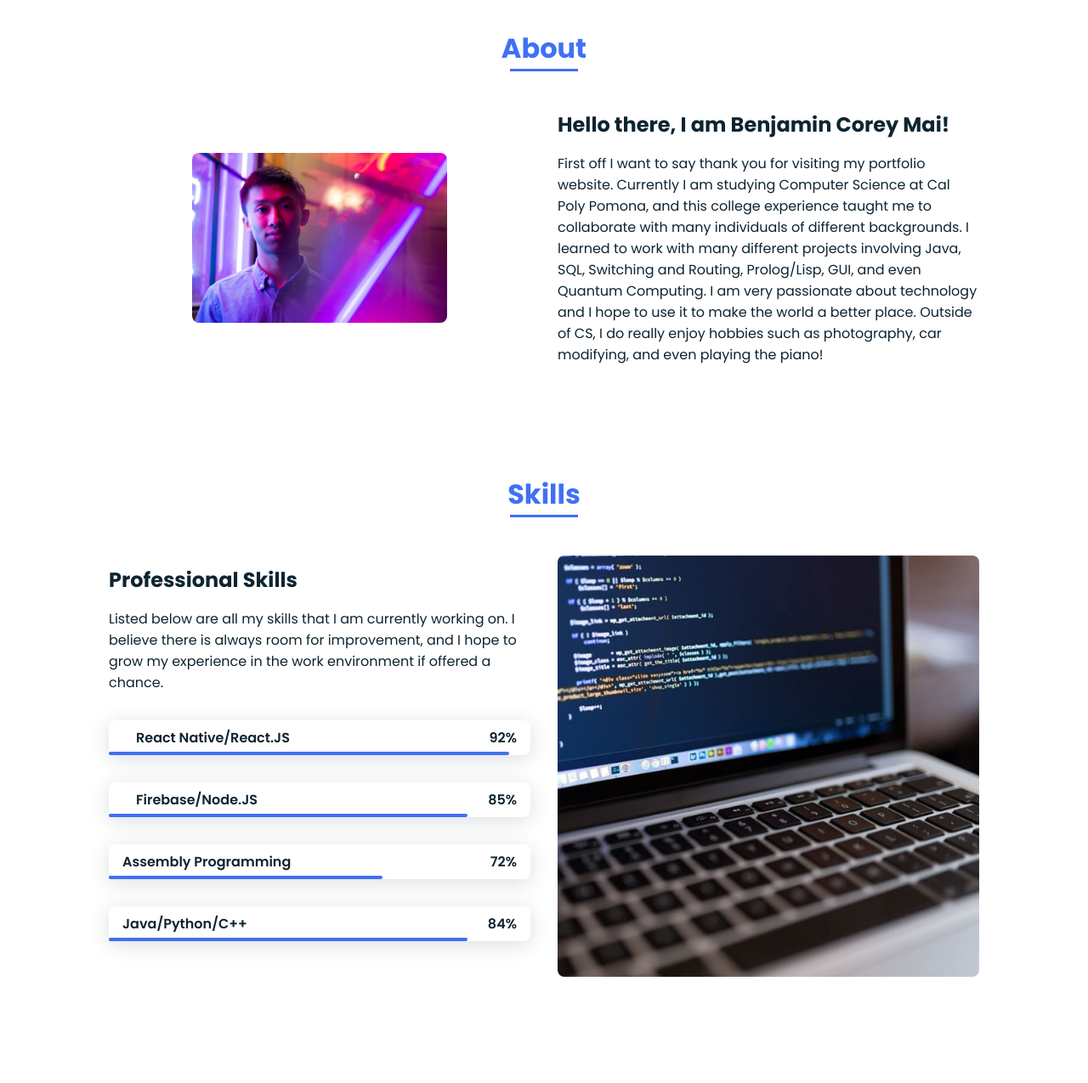
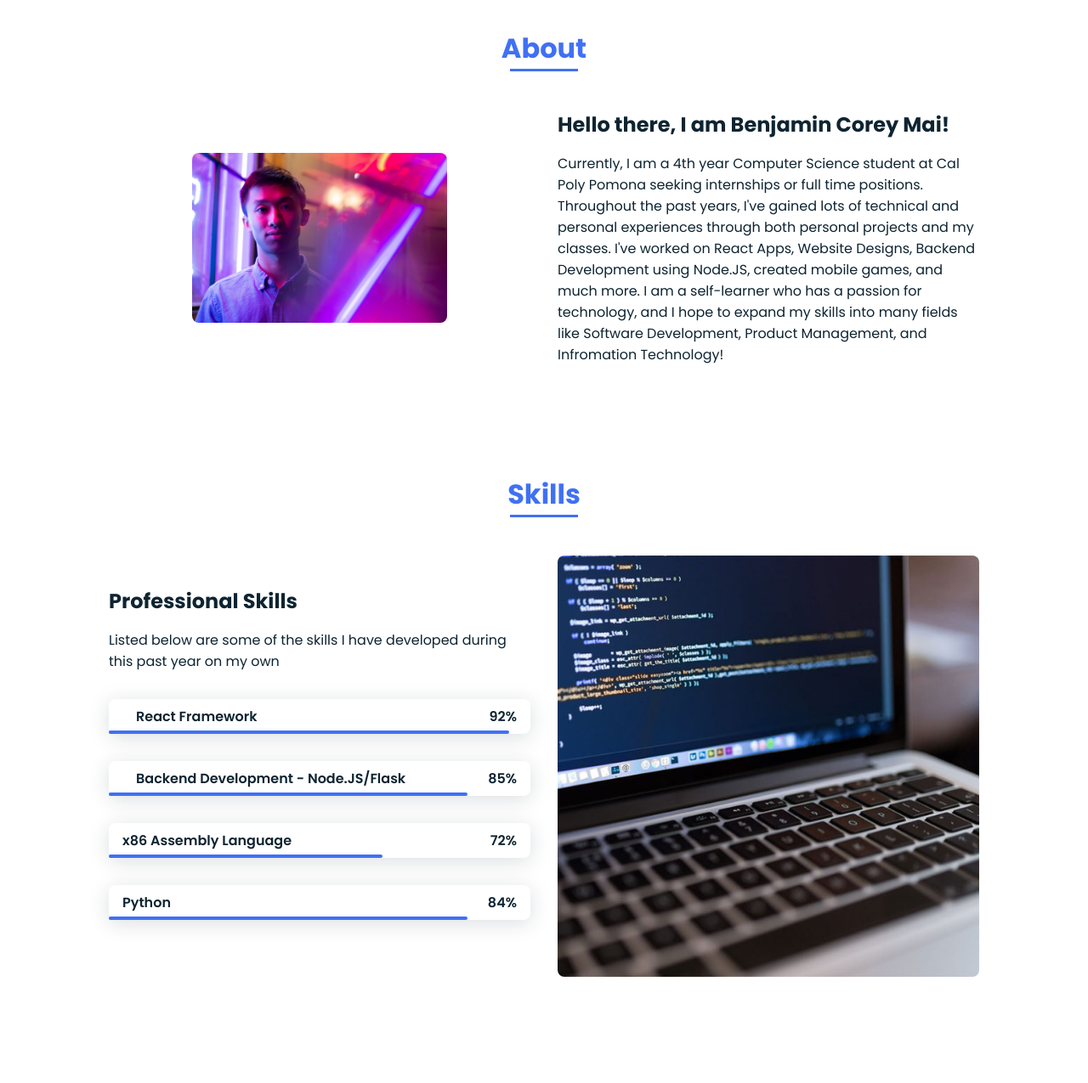
Before and after one commit to benmai22/MaiWorld, a plain HTML site: page index.html in a window 1280 px wide. Shown: the part 847-2122 px from the top of the page at 85% size. Drawn offline with nearby package versions, Linux system fonts and the light colour scheme.

Commit message:
Update index.html

```diff
--- a/index.html
+++ b/index.html
@@ -65,7 +65,7 @@
 
                     <div>
                         <h2 class="about__subtitle">Hello there, I am Benjamin Corey Mai!</h2>
-                        <p class="about__text">First off I want to say thank you for visiting my portfolio website. Currently I am studying Computer Science at Cal Poly Pomona, and this college experience taught me to collaborate  with many individuals of different backgrounds. I learned to work with many  different projects involving Java, SQL, Switching and Routing, Prolog/Lisp, GUI, and even Quantum Computing. I am very passionate about  technology and I hope to use it to make the world a better place. Outside of CS, I do really enjoy hobbies such as photography, car modifying, and even playing the piano!</p>
+                        <p class="about__text">Currently, I am a 4th year Computer Science student at Cal Poly Pomona seeking internships or full time positions. Throughout the past years, I've gained lots of technical and personal experiences through both personal projects and my classes. I've worked on React Apps, Website Designs, Backend Development using Node.JS, created mobile games, and much more. I am a self-learner who has a passion for technology, and I hope to expand my skills into many fields like Software Development, Product Management, and Infromation Technology!  </p>
                     </div>
                 </div>
             </section>
@@ -77,11 +77,11 @@
                 <div class="skills__container bd-grid">
                     <div>
                         <h2 class="skills__subtitle">Professional Skills</h2>
-                        <p class="skills__text">Listed below are all my skills that I am currently working on. I believe there is always room for improvement, and I hope to grow my experience in the work environment if offered a chance.</p>
+                        <p class="skills__text">Listed below are some of the skills I have developed during this past year on my own</p>
                         <div class="skills__data">
                             <div class="skills__names">
                                 <i class='bx bxl-Java skills__icon'></i>
-                                <span class="skills__name">React Native/React.JS</span>
+                                <span class="skills__name">React Framework</span>
                             </div>
                             <div class="skills__bar skills__html">
 
@@ -93,7 +93,7 @@
                         <div class="skills__data">
                             <div class="skills__names">
                                 <i class='bx bxl-html/css skills__icon'></i>
-                                <span class="skills__name">Firebase/Node.JS</span>
+                                <span class="skills__name">Backend Development - Node.JS/Flask</span>
                             </div>
                             <div class="skills__bar skills__css">
 
@@ -104,7 +104,7 @@
                         </div>
                         <div class="skills__data">
                             <div class="skills__names">
-                                <span class="skills__name">Assembly Programming</span>
+                                <span class="skills__name">x86 Assembly Language</span>
                             </div>
                             <div class="skills__bar skills__js">
 
@@ -115,7 +115,7 @@
                         </div>
                         <div class="skills__data">
                             <div class="skills__names">
-                                <span class="skills__name">Java/Python/C++</span>
+                                <span class="skills__name">Python</span>
                             </div>
                             <div class="skills__bar skills__ux">
 
```
